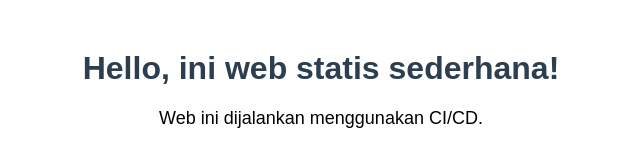
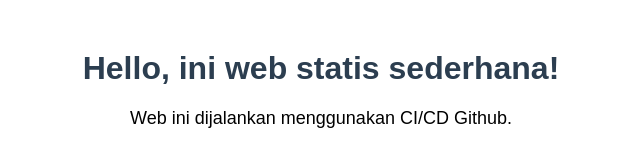
Before and after one commit to ilhamabi/project-devops-uts, a plain HTML site: page index.html in a window 1280 px wide. Shown: the whole page, without its empty margins (319-959 px from the left). Drawn offline with Linux system fonts and the light colour scheme.

Commit message:
Change CI/CD GitHub Actions

```diff
--- a/index.html
+++ b/index.html
@@ -20,6 +20,6 @@
   </head>
   <body>
     <h1>Hello, ini web statis sederhana!</h1>
-    <p>Web ini dijalankan menggunakan CI/CD.</p>
+    <p>Web ini dijalankan menggunakan CI/CD Github.</p>
   </body>
 </html>
```
